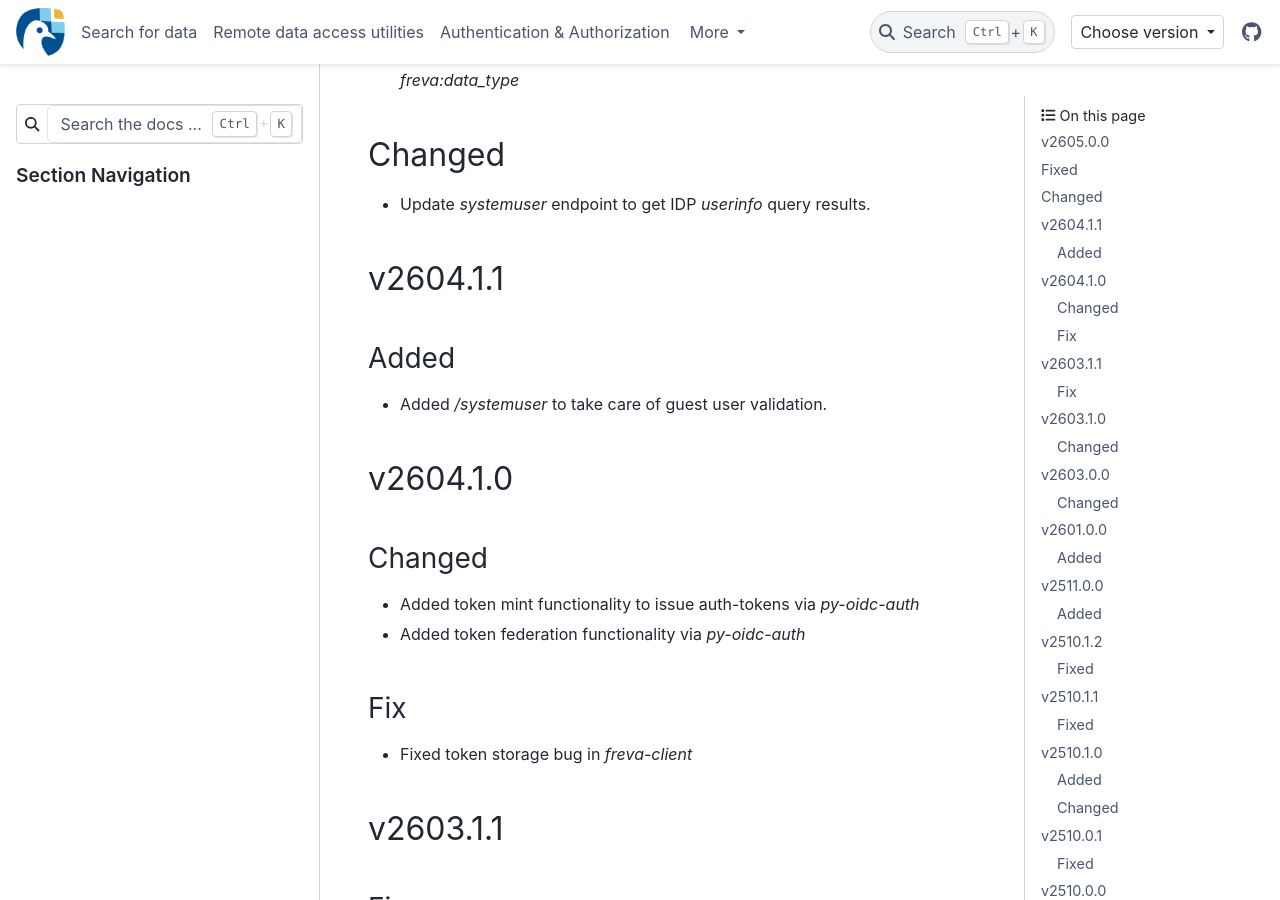
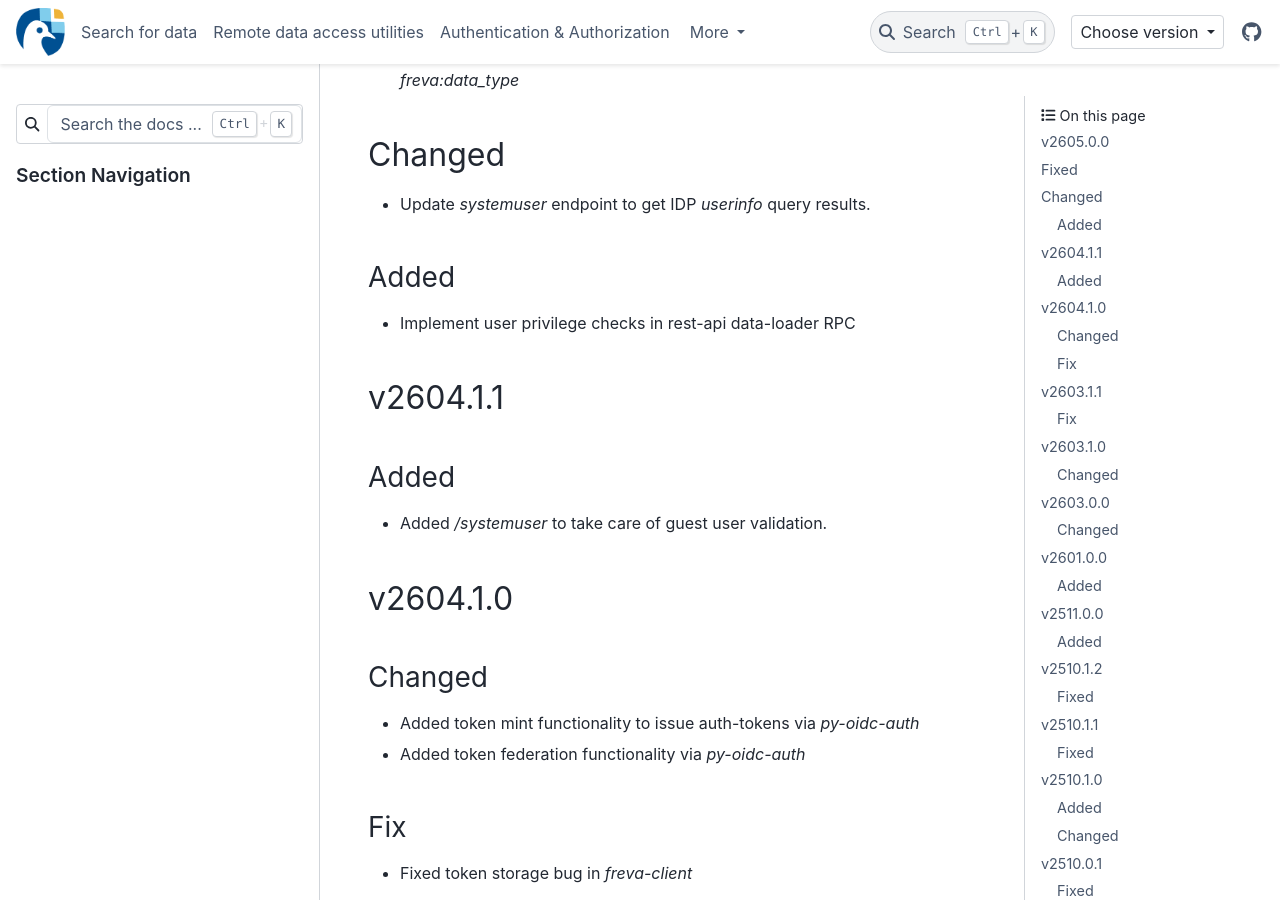
Before and after one commit to freva-org/freva-nextgen, a Sphinx documentation site: the page built from docs/source/whatsnew.rst, in a window 1280 px wide and 900 px high, scrolled down 374 px. Built offline with Sphinx 7.4.7 and the PyData theme 0.15.4, drawn with Linux system fonts in a browser that asks for light colours; comment, search, counter and statistics services are not loaded; the version number is read from the project's files by our own code.

Commit message:
Update whatsnew.

```diff
--- a/docs/source/whatsnew.rst
+++ b/docs/source/whatsnew.rst
@@ -14,6 +14,9 @@ Changed
 ^^^^^^^
 - Update `systemuser` endpoint to get IDP `userinfo` query results.
 
+Added
+"""""""
+- Implement user privilege checks in rest-api data-loader RPC
 
 v2604.1.1
 ^^^^^^^^^
```
